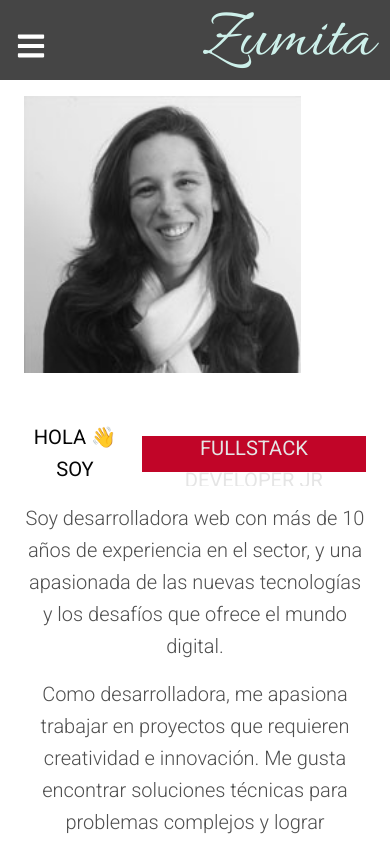
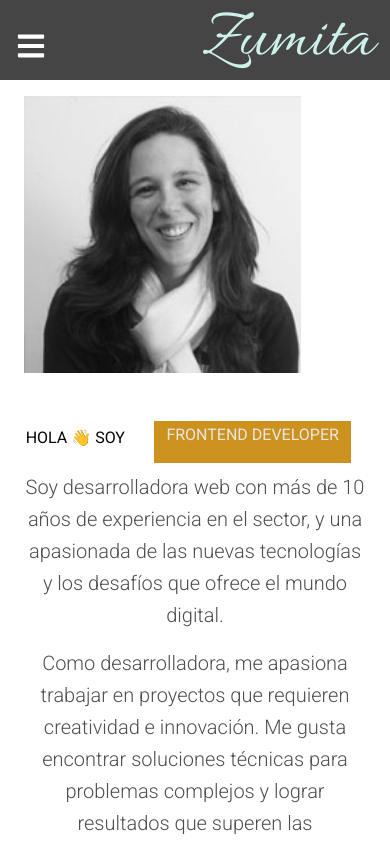
Before and after one commit to belenz77/myportfolio, a React (Create React App) app: page / in a window 390 px wide. Shown: the top 844 px of the page. Built offline with nearby package versions, Linux system fonts and the light colour scheme.

Commit message:
Update Main.css

```diff
--- a/src/components/Main/Main.css
+++ b/src/components/Main/Main.css
@@ -81,3 +81,7 @@ p.parrafoAnimado {
     transform: skewY(6deg);
     transform-origin: top right;
   }
+ @media screen and (max-width: 480px) {.containerAnimation {
+  font-size: 1rem;
+
+  } }
```
